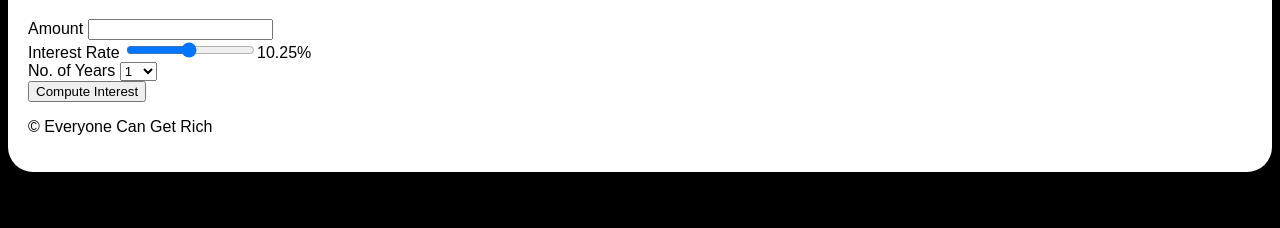
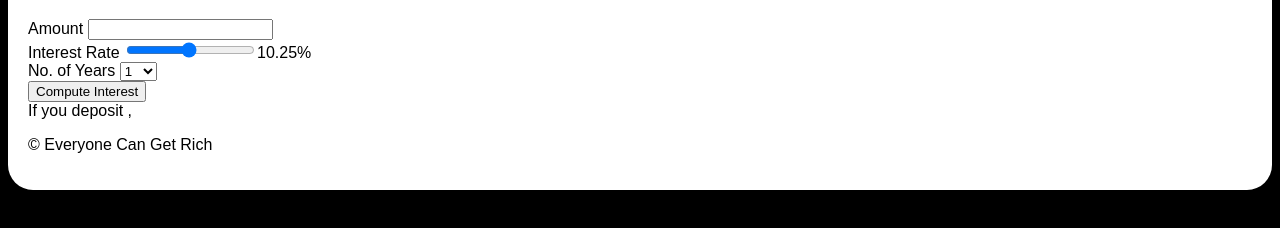
Before and after one commit to solajk/solajk.github.io, a plain HTML site: page interest-cal/index.html in a window 1280 px wide. Both pictures are taken after a click on the button "Compute Interest". Shown: the part 90-318 px from the top of the page. Drawn offline with Linux system fonts and the light colour scheme.

Commit message:
saving 021321

```diff
--- a/interest-cal/index.html
+++ b/interest-cal/index.html
@@ -9,8 +9,8 @@
         <div class="maindiv">
             <h1>Simple Interest Calculator</h1>
 
-            Amount <input type="number"  id="principal">  <br/>
-            Interest Rate <input type="range" id="rate" min='1' max='20' step='0.25' value='10.25' onchange="displayRate()"><span id="rate display">10.25%</span>  <br/>
+            Amount <input type="number"  id="principal">  <br>
+            Interest Rate <input type="range" id="rate" min='1' max='20' step='0.25' value='10.25' onchange="displayRate()"><span id="rate display">10.25%</span>  <br>
             No. of Years <select id="years">
                 <option value='1'>1</option>
                 <option value='2'>2</option>
@@ -25,8 +25,8 @@
                 </select><br>
             <!--Interest : <span id="result"></span><br>-->
 
-            <button onclick="compute()">Compute Interest</button>
-            <span id="result"></span>
+            <button onclick="compute()">Compute Interest</button><br>
+            <span id="result">Interest: </span>
 
 
         <footer>
--- a/interest-cal/script.js
+++ b/interest-cal/script.js
@@ -5,21 +5,18 @@ function compute() {
     var years = document.getElementById("years").value;
     //calculate interest with formula
     var interest = principal * years * rate / 100;
+    //convert years
+    var today = new Date;
+    var curYear = today.getFullYear();
+    var finalYear = curYear + years;
     //display message with amounts
+    var message = 'If you deposit '+principal+",";
+    console.log(interest)
+    document.getElementById("result").innerHTML = message;
 
 
-};
-
-function convertYears(){
-    //get today's date with year
-    var curYear = new Date.getFullYear();
-    var years = document.getElementById("years").value;
-    //add number of years from user input
-    var finalYear = curYear + years;
-    return finalYear;
-};
-
+}
 function displayRate(){
     var rate = document.getElementById("rate").value;
     document.getElementById("rate display").innerHTML = rate;
-};
+}
```
